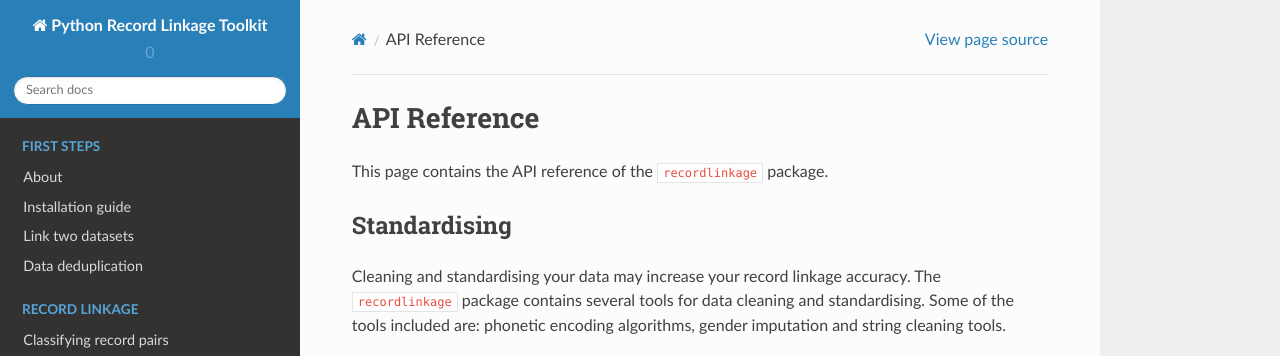
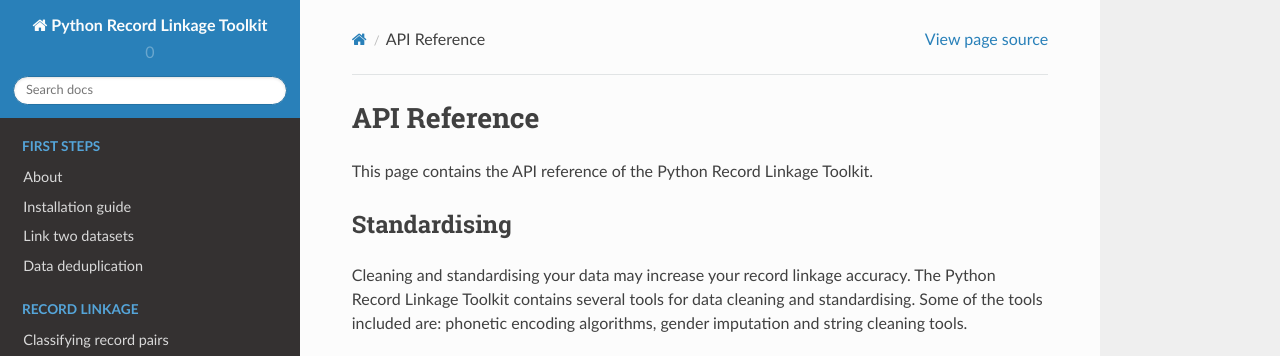
Before and after one commit to J535D165/recordlinkage, a Sphinx documentation site: the page built from docs/reference.rst, in a window 1280 px wide and 900 px high, cut to the strip 0-356 px from the top of the window. Built offline with Sphinx 7.4.7 and the Read the Docs theme 2.0.0, drawn with Linux system fonts in a browser that asks for light colours; some of the changed text lies outside the part shown.

Commit message:
Unify package name

```diff
--- a/docs/about.rst
+++ b/docs/about.rst
@@ -21,7 +21,7 @@
 
 One of the aims of this project is to make an extensible record linkage
 framework. It is easy to include your own indexing algorithms,
-comparison/similarity measures and classifiers. The main features of the ``recordlinkage`` package are:
+comparison/similarity measures and classifiers. The main features of the Python Record Linkage Toolkit are:
 
 -  Clean and standardise data with easy to use tools
 -  Make pairs of records with smart indexing methods such as
@@ -39,7 +39,7 @@
 
 The term record linkage is used to indicate the procedure of bringing together information from two or more records that are believed to belong to the same entity. Record linkage is used to link data from multiple data sources or to find duplicates in a single data source. In computer science, record linkage is also known as data matching or deduplication (in case of search duplicate records within a single file).
 
-In record linkage, the attributes of the entity (stored in a record) are used to link two or more records. Attributes can be unique entity identifiers (SSN, license plate number), but also attributes like (sur)name, date of birth and car model/colour. The record linkage procedure can be represented as a workflow [Christen, 2012]. The steps are: cleaning, indexing, comparing, classifying and evaluation. If needed, the classified record pairs flow back to improve the previous step. The ``recordlinkage`` package follows this workflow.
+In record linkage, the attributes of the entity (stored in a record) are used to link two or more records. Attributes can be unique entity identifiers (SSN, license plate number), but also attributes like (sur)name, date of birth and car model/colour. The record linkage procedure can be represented as a workflow [Christen, 2012]. The steps are: cleaning, indexing, comparing, classifying and evaluation. If needed, the classified record pairs flow back to improve the previous step. The Python Record Linkage Toolkit follows this workflow.
 
 .. seealso::
 
--- a/docs/installation.rst
+++ b/docs/installation.rst
@@ -5,7 +5,7 @@
 Installation
 ============
 
-The easiest way of installing ``recordlinkage`` is using ``pip``. It is as easy as typing:
+The easiest way of installing the Python Record Linkage Toolkit is using ``pip``. It is as easy as typing:
 
 .. code:: sh
 
--- a/docs/performance.rst
+++ b/docs/performance.rst
@@ -22,7 +22,7 @@
 Compare in a batch
 ------------------
 
-The structure of the ``recordlinkage`` package has a drawback. The indexation step and comparing step are separated from each other. This is not good for the performance, but uses less memory and is better understandable. If you make a lot of comparisons, the performance can be bad. In this case use ``Compare(..., batch=True)``.
+The structure of the Python Record Linkage Toolkit has a drawback. The indexation step and comparing step are separated from each other. This is not good for the performance, but uses less memory and is better understandable. If you make a lot of comparisons, the performance can be bad. In this case use ``Compare(..., batch=True)``.
 
 .. code-block:: python
 
@@ -38,7 +38,7 @@
 Split the indexation step
 -------------------------
 
-In some cases, it helps to split the files before indexation. ``recordlinkage`` has a built-in tool for this. Read http://recordlinkage.readthedocs.io/en/latest/notebooks/advanced_indexing.html#Indexing-with-large-files for the example.
+In some cases, it helps to split the files before indexation. The Python Record Linkage Toolkit has a built-in tool for this. Read http://recordlinkage.readthedocs.io/en/latest/notebooks/advanced_indexing.html#Indexing-with-large-files for the example.
 
 Split the indexation step and run in parallel
 ---------------------------------------------
@@ -58,6 +58,6 @@
 String comparison
 -----------------
 
-Comparing strings is expensive. The ``recordlinkage`` package uses ``jellyfish`` for string comparison. The package has two implementations, a C and a Python implementation. Ensure yourself of having the C-version installed.  There is a large difference in performance between the string comparison methods. The Jaro and Jaro-Winkler methods are faster than the Levenshtein distance and much faster than the Damerau-Levenshtein distance.
+Comparing strings is expensive. The Python Record Linkage Toolkit uses ``jellyfish`` for string comparison. The package has two implementations, a C and a Python implementation. Ensure yourself of having the C-version installed.  There is a large difference in performance between the string comparison methods. The Jaro and Jaro-Winkler methods are faster than the Levenshtein distance and much faster than the Damerau-Levenshtein distance.
 
 Do you know more tricks? Let us know!
--- a/docs/reference.rst
+++ b/docs/reference.rst
@@ -2,12 +2,12 @@
 API Reference
 *************
 
-This page contains the API reference of the ``recordlinkage`` package.
+This page contains the API reference of the Python Record Linkage Toolkit.
 
 Standardising
 =============
 
-Cleaning and standardising your data may increase your record linkage accuracy. The ``recordlinkage`` package contains several tools for data cleaning and standardising. Some of the tools included are: phonetic encoding algorithms, gender imputation and string cleaning tools.
+Cleaning and standardising your data may increase your record linkage accuracy. The Python Record Linkage Toolkit contains several tools for data cleaning and standardising. Some of the tools included are: phonetic encoding algorithms, gender imputation and string cleaning tools.
 
 .. automodule:: recordlinkage.standardise
 	:members:
@@ -57,7 +57,7 @@
 Datasets
 ========
 
-The ``recordlinkage`` package contains several open public datasets. Four datasets were generated by the developers of Febrl. In the future, we are developing tools to generate your own datasets.
+The Python Record Linkage Toolkit contains several open public datasets. Four datasets were generated by the developers of Febrl. In the future, we are developing tools to generate your own datasets.
 
 .. autofunction:: recordlinkage.datasets.load_krebsregister
 
```
Also changed, not shown: docs/notebooks/advanced_indexing.ipynb.
